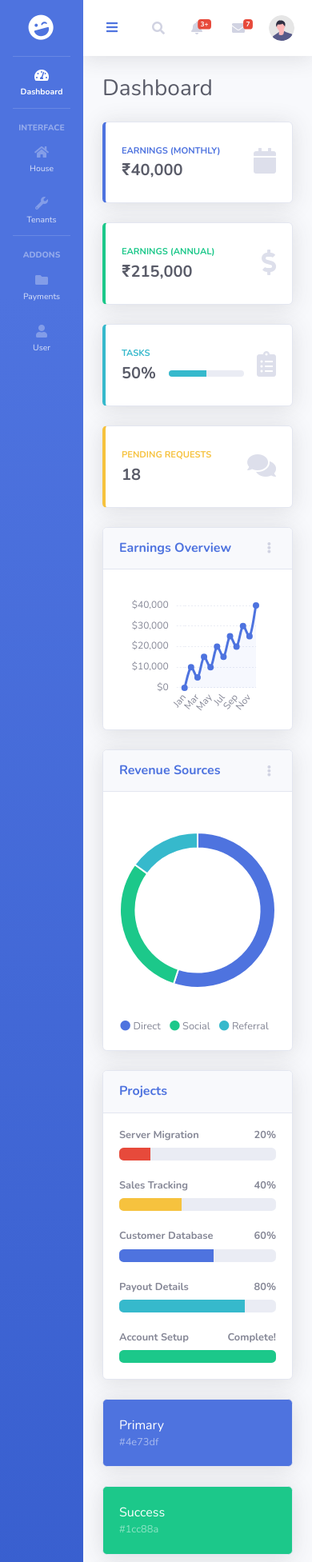
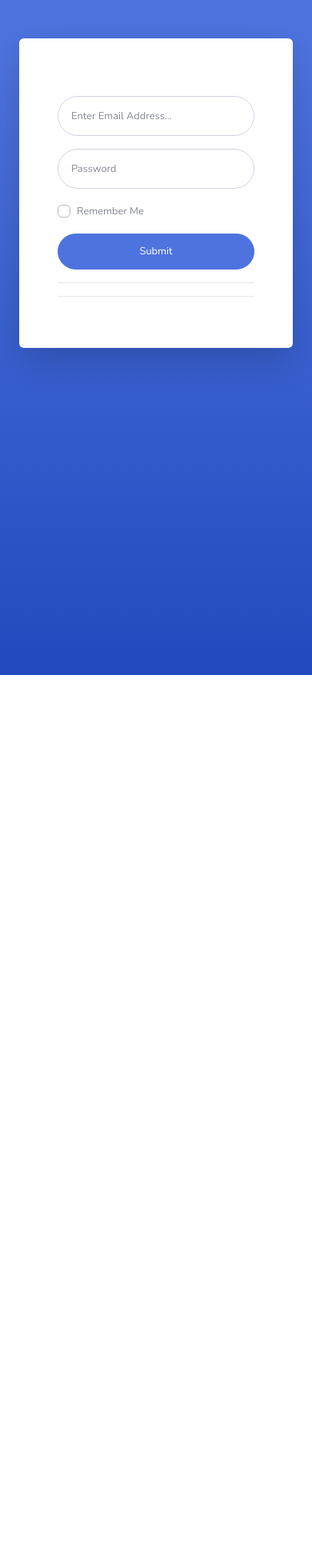
Before and after one commit to Lipi2024/property_management_system, a Django app: page / in a window 390 px wide. Shown: the top 1953 px of the page at 80% size. After the commit the page ends 844 px from the top, so only its background shows below. Run offline with Django 4.2, Linux system fonts and the light colour scheme; some libraries are stand-ins or nearby versions.

Commit message:
Addde Authentication Login and log out

```diff
--- a/rent_management/templates/rent/base/base.html
+++ b/rent_management/templates/rent/base/base.html
@@ -388,7 +388,7 @@
                 <div class="modal-body">Select "Logout" below if you are ready to end your current session.</div>
                 <div class="modal-footer">
                     <button class="btn btn-secondary" type="button" data-dismiss="modal">Cancel</button>
-                    <a class="btn btn-primary" href="login.html">Logout</a>
+                    <a class="btn btn-primary" href="/user_logout">Logout</a>
                 </div>
             </div>
         </div>
--- /dev/null
+++ b/rent_management/templates/rent/base/login.html
@@ -0,0 +1,99 @@
+{% load static %}
+<!DOCTYPE html>
+<html lang="en">
+
+<head>
+
+    <meta charset="utf-8">
+    <meta http-equiv="X-UA-Compatible" content="IE=edge">
+    <meta name="viewport" content="width=device-width, initial-scale=1, shrink-to-fit=no">
+    <meta name="description" content="">
+    <meta name="author" content="">
+
+    <title>SB Admin 2 - Login</title>
+
+    <!-- Custom fonts for this template-->
+    <link href="{% static 'rent/vendor/fontawesome-free/css/all.min.css' %}" rel="stylesheet" type="text/css">
+    <link
+        href="https://fonts.googleapis.com/css?family=Nunito:200,200i,300,300i,400,400i,600,600i,700,700i,800,800i,900,900i"
+        rel="stylesheet">
+
+    <!-- Custom styles for this template-->
+    <link href="{% static 'rent/css/sb-admin-2.min.css' %}" rel="stylesheet">
+
+</head>
+
+<body class="bg-gradient-primary">
+
+    <div class="container">
+
+        <!-- Outer Row -->
+        <div class="row justify-content-center">
+
+            <div class="col-xl-10 col-lg-12 col-md-9">
+
+                <div class="card o-hidden border-0 shadow-lg my-5">
+                    <div class="card-body p-0">
+                        <!-- Nested Row within Card Body -->
+                        <div class="row">
+                            <div class="col-lg-6 d-none d-lg-block bg-login-image"></div>
+                            <div class="col-lg-6">
+                                <div class="p-5">
+                                    <div class="text-center">
+                                        <h4 class="h4 text-danger mb-4">
+                                            {% if messages %}
+                                                {% for message in messages %}
+                                                    {{ message }}
+                                                {% endfor %}
+                                            {% endif %}
+                                        </h4>
+                                    </div>
+                                    <form class="user" action="" method="post" enctype="multipart/form-data">
+                                        {% csrf_token %}
+                                        <div class="form-group">
+                                            <input type="email" name="user_name" class="form-control form-control-user"
+                                                id="exampleInputEmail" aria-describedby="emailHelp"
+                                                placeholder="Enter Email Address...">
+                                        </div>
+                                        <div class="form-group">
+                                            <input type="password" name="password" class="form-control form-control-user"
+                                                id="exampleInputPassword" placeholder="Password">
+                                        </div>
+                                        <div class="form-group">
+                                            <div class="custom-control custom-checkbox small">
+                                                <input type="checkbox" class="custom-control-input" id="customCheck">
+                                                <label class="custom-control-label" for="customCheck">Remember
+                                                    Me</label>
+                                            </div>
+                                        </div>
+                                        <input type="submit" value="Submit" class="btn btn-primary btn-user btn-block">
+                                        <hr>
+
+                                    </form>
+                                    <hr>
+
+                                </div>
+                            </div>
+                        </div>
+                    </div>
+                </div>
+
+            </div>
+
+        </div>
+
+    </div>
+
+    <!-- Bootstrap core JavaScript-->
+    <script src="{% static 'rent/vendor/jquery/jquery.min.js' %}"></script>
+    <script src="{% static 'rent/vendor/bootstrap/js/bootstrap.bundle.min.js' %}"></script>
+
+    <!-- Core plugin JavaScript-->
+    <script src="{% static 'rent/vendor/jquery-easing/jquery.easing.min.js' %}"></script>
+
+    <!-- Custom scripts for all pages-->
+    <script src="{% static 'rent/js/sb-admin-2.min.js' %}"></script>
+
+</body>
+
+</html>
--- a/rent_management/urls.py
+++ b/rent_management/urls.py
@@ -3,7 +3,9 @@ from django.urls import path
 from . import views
 
 urlpatterns = [
-    path("", views.index, name="index"),
+    path("", views.user_login, name="user_login"),
+    path("user_logout/", views.user_logout, name="user_logout"),
+    path("dashboard/", views.index, name="index"),
     path("house-type/", views.house_type, name="house_type"),
     path("house-type/edit/<int:pk>", views.edit_house_type, name="edit_house_type"),
 
--- a/rent_management/views/__init__.py
+++ b/rent_management/views/__init__.py
@@ -5,3 +5,4 @@ from .tenants import *
 from .user import *
 from .house_allocation import *
 from .manage_payments import *
+from .login import *
--- /dev/null
+++ b/rent_management/views/login.py
@@ -0,0 +1,23 @@
+from django.http import HttpResponse
+from django.shortcuts import get_object_or_404, redirect, render
+from rent_management.models import *
+from django.contrib.auth import authenticate, login, logout
+from django.contrib import messages
+
+
+def user_login(request):
+    if request.method == 'POST':
+        username = request.POST.get('user_name')
+        password = request.POST.get('password')
+        user = authenticate(request, username=username, password=password)
+        if user is not None:
+            login(request, user)
+            return redirect('/dashboard')  # Replace 'home' with your desired URL name
+        else:
+            messages.error(request, 'Invalid username or password.')
+    return render(request, "rent/base/login.html")
+
+
+def user_logout(request):
+    logout(request)
+    return redirect('/')
```
Also changed, not shown: db.sqlite3.
